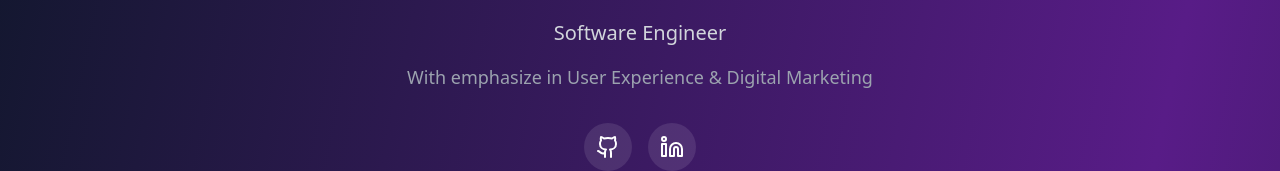
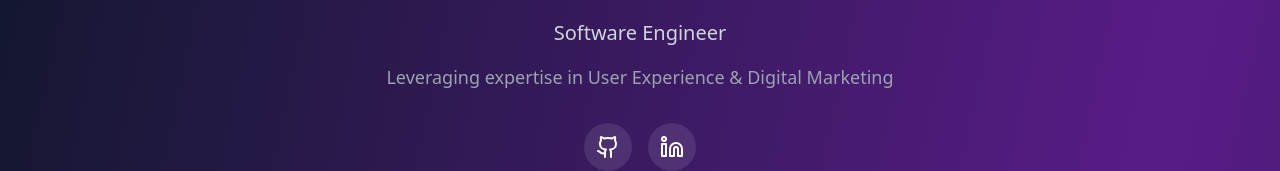
Before and after one commit to btengland/brady-england-portfolio-website, a React (Create React App) app: page / in a window 1280 px wide. Shown: the part 426-597 px from the top of the page. Built offline with nearby package versions, Linux system fonts and the light colour scheme.

Commit message:
word change again

```diff
--- a/src/App.js
+++ b/src/App.js
@@ -345,7 +345,7 @@ export default function Portfolio() {
             Software Engineer
           </p>
           <p className="text-base md:text-lg text-gray-400 mb-8 animate-fade-in">
-            With emphasize in User Experience & Digital Marketing
+            Leveraging expertise in User Experience & Digital Marketing
           </p>
           <div className="flex gap-4 justify-center mb-12 animate-fade-in">
             <a
```
